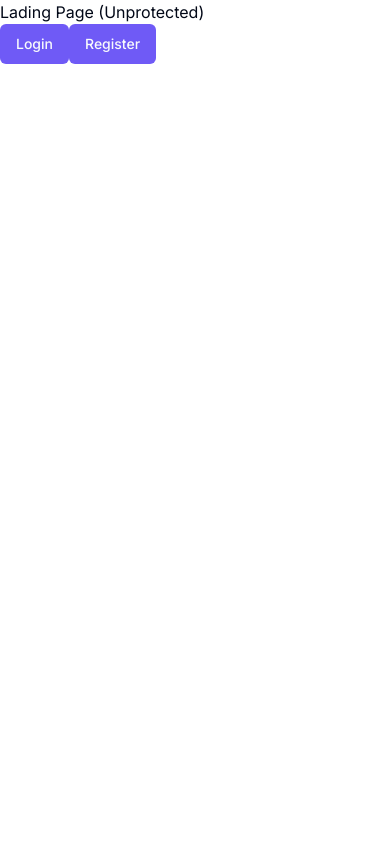
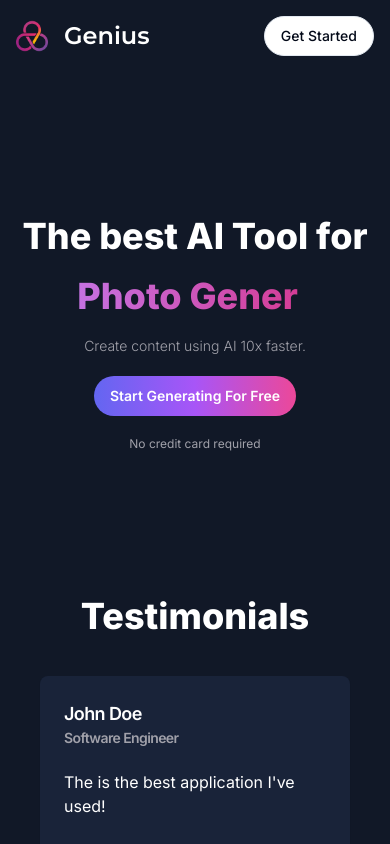
Before and after one commit to shak33/saas-ai-platform-app, a Next.js app: page / in a window 390 px wide. Built offline with nearby package versions, Linux system fonts and the light colour scheme; no server answers.

Commit message:
Installed new package typewritter effect, created landing page, created new components LandingContent, LandingHero, LandingNavbar

```diff
--- /dev/null
+++ b/app/(landing)/layout.tsx
@@ -0,0 +1,13 @@
+const LandingLayout = ({
+ children,
+} : {children: React.ReactNode}) => {
+  return (
+    <main className="h-full bg-[#111827] overflow-auto">
+      <div className="mx-auto max-w-screen-xl h-full w-full">
+        {children}
+      </div>
+    </main>
+  )
+}
+
+export default LandingLayout;
--- a/app/(landing)/page.tsx
+++ b/app/(landing)/page.tsx
@@ -1,23 +1,20 @@
+"use client";
+
 import Link from 'next/link';
 
 import { Button } from '@/components/ui/button';
+import { LandingNavbar } from '@/components/LandingNavbar';
+import { LandingHero } from '@/components/LandingHero';
+import { LandingContent } from '@/components/LandingContent';
 
-export default function LandingPage() {
+const LandingPage = () => {
   return (
-    <div>
-      Lading Page (Unprotected)
-      <div>
-        <Link href="/sign-in">
-          <Button>
-            Login
-          </Button>
-        </Link>
-        <Link href="/sign-up">
-          <Button>
-            Register
-          </Button>
-        </Link>
-      </div>
+    <div className="h-full">
+      <LandingNavbar />
+      <LandingHero />
+      <LandingContent />
     </div>
   )
 };
+
+export default LandingPage;
--- /dev/null
+++ b/components/LandingContent/index.tsx
@@ -0,0 +1,60 @@
+"use client";
+
+import { Card, CardHeader, CardTitle, CardContent } from '@/components/ui/card';
+
+const testimonials = [
+  {
+    name: 'John Doe',
+    avatar: 'J',
+    title: 'Software Engineer',
+    description: "The is the best application I've used!",
+  },
+  {
+    name: 'John Doe',
+    avatar: 'J',
+    title: 'Software Engineer',
+    description: "The is the best application I've used!",
+  },
+  {
+    name: 'John Doe',
+    avatar: 'J',
+    title: 'Software Engineer',
+    description: "The is the best application I've used!",
+  },
+  {
+    name: 'John Doe',
+    avatar: 'J',
+    title: 'Software Engineer',
+    description: "The is the best application I've used!",
+  },
+];
+
+export const LandingContent = () => {
+  return (
+    <div className="px-10 pb-20">
+     <h2 className="text-center text-4xl text-white font-extrabold mb-10">
+       Testimonials
+     </h2>
+      <div className="grid grid-cols-1 sm:grid-cols-2 md:grid-cols-3 lg:grid-cols-4 gap-4">
+        {testimonials.map((testimonial) => (
+          <Card
+            key={testimonial.description}
+            className="bg-[#192339] border-none text-white"
+          >
+            <CardHeader>
+              <CardTitle className="flex items-center gap-x-2">
+                <div>
+                  <p className="text-lg">{testimonial.name}</p>
+                  <p className="text-zinc-400 text-sm">{testimonial.title}</p>
+                </div>
+              </CardTitle>
+              <CardContent className="pt-4 px-0">
+                {testimonial.description}
+              </CardContent>
+            </CardHeader>
+          </Card>
+        ))}
+      </div>
+    </div>
+  )
+}
--- /dev/null
+++ b/components/LandingHero/index.tsx
@@ -0,0 +1,48 @@
+"use client";
+
+import { useAuth } from '@clerk/nextjs';
+import Link from 'next/link';
+
+import TypeWriterComponent from 'typewriter-effect';
+
+import { Button } from '@/components/ui/button';
+
+export const LandingHero = () => {
+  const { isSignedIn } = useAuth();
+
+  return (
+    <div className="text-white font-bold py-36 text-center space-y-5">
+      <div className="text-4xl sm:text-5xl md:text-6xl lg:text-7xl space-y-5 font-extrabold">
+        <h1>The best AI Tool for</h1>
+        <div className="text-transparent bg-clip-text bg-gradient-to-r from-purple-400 to-pink-600">
+          <TypeWriterComponent
+            options={{
+              strings: [
+                "Chatbot",
+                "Photo Generation",
+                "Music Generation",
+                "Video Generation",
+                "Code Generation",
+              ],
+              autoStart: true,
+              loop: true,
+            }}
+          />
+        </div>
+      </div>
+      <div className="text-sm md:text-xl font-light text-zinc-400">
+        Create content using AI 10x faster.
+      </div>
+      <div>
+        <Link href={isSignedIn ? '/dashboard' : 'sign-up'}>
+          <Button variant="premium" className="md:text-lg p-4 md:p-6 rounded-full font-semibold">
+            Start Generating For Free
+          </Button>
+        </Link>
+      </div>
+      <div className="text-zinc-400 text-xs md:text-sm font-normal">
+        No credit card required
+      </div>
+    </div>
+  )
+}
--- /dev/null
+++ b/components/LandingNavbar/index.tsx
@@ -0,0 +1,42 @@
+"use client";
+
+import { Montserrat } from 'next/font/google';
+import Image from 'next/image';
+import Link from 'next/link';
+import { useAuth } from '@clerk/nextjs';
+
+import { cn } from '@/lib/utils';
+import { Button } from '@/components/ui/button';
+
+const font = Montserrat({
+  weight: '600',
+  subsets: ['latin'],
+});
+
+export const LandingNavbar = () => {
+  const { isSignedIn } = useAuth();
+
+  return (
+    <nav className="p-4 bg-transparent flex items-center justify-between">
+      <Link href="/" className="flex items-center">
+        <div className="relative h-8 w-8 mr-4">
+          <Image
+            src="/logo.png"
+            alt="Genius Logo"
+            fill
+          />
+        </div>
+        <h1 className={cn('text-2xl font-bold text-white', font.className)}>
+          Genius
+        </h1>
+      </Link>
+      <div className="flex items-center gap-x-2">
+        <Link href={isSignedIn ? '/dashboard' : 'sign-up'}>
+          <Button variant="outline" className="rounded-full">
+            Get Started
+          </Button>
+        </Link>
+      </div>
+    </nav>
+  )
+}
--- a/package.json
+++ b/package.json
@@ -6,7 +6,8 @@
     "dev": "next dev",
     "build": "next build",
     "start": "next start",
-    "lint": "next lint"
+    "lint": "next lint",
+	"postinstall": "prisma generate"
   },
   "dependencies": {
     "@clerk/nextjs": "^4.23.1",
@@ -42,6 +43,7 @@
     "tailwindcss": "3.3.3",
     "tailwindcss-animate": "^1.0.6",
     "typescript": "5.1.6",
+    "typewriter-effect": "^2.20.1",
     "zod": "^3.21.4",
     "zustand": "^4.3.9"
   },
```
Also changed, not shown: 1 other file (tests, documents, lock files or other folders).
